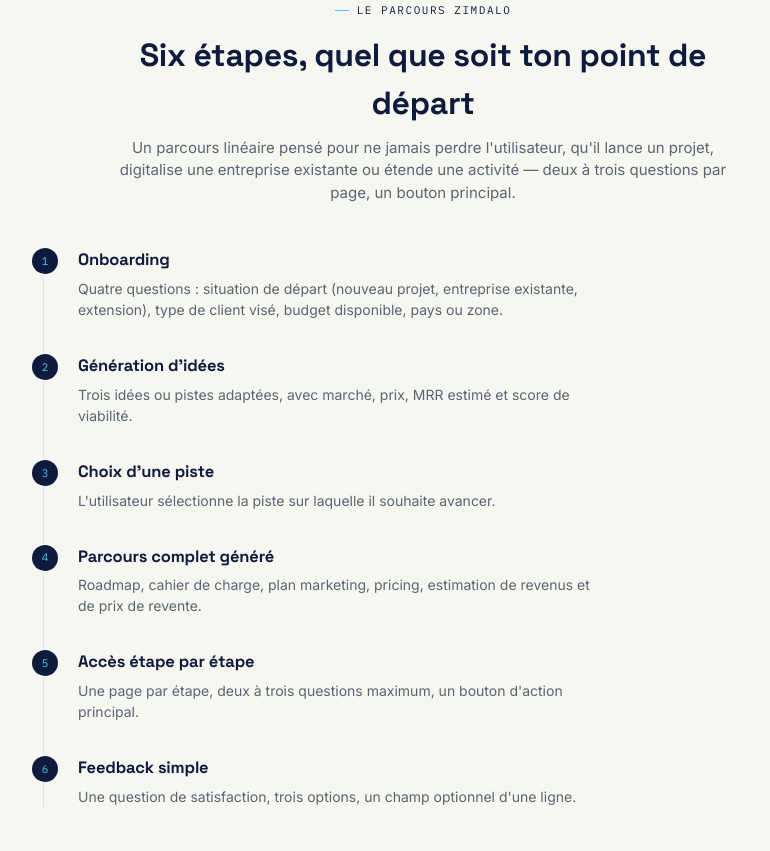
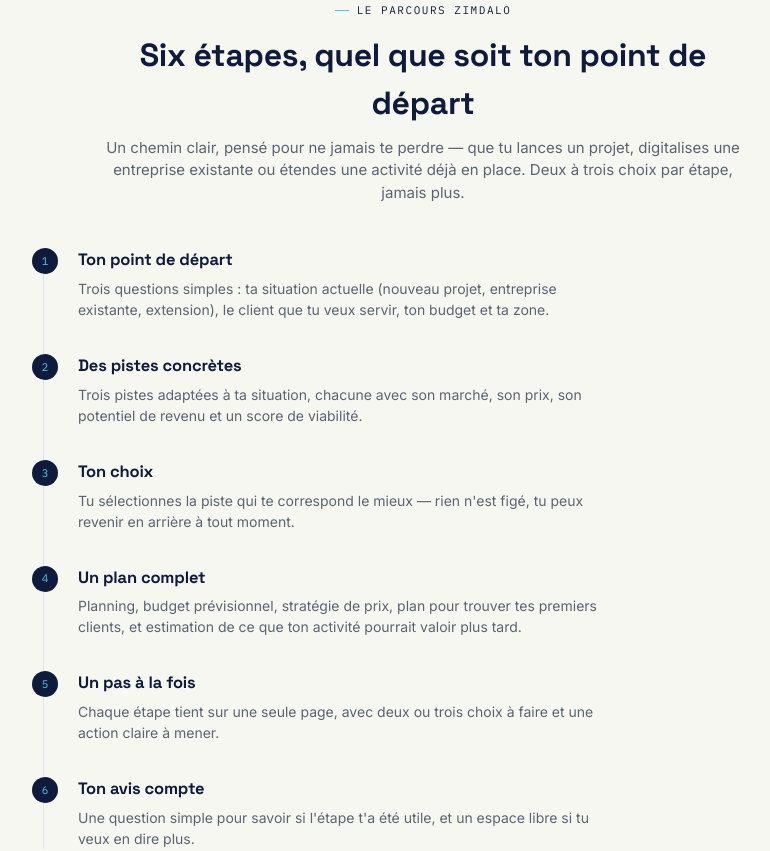
Before and after one commit to aimezaouli-arch/zimdalo-webapp, a React (Vite) app: page / in a window 1280 px wide. Shown: the part 2700-3551 px from the top of the page, without its empty margins (217-987 px from the left). Built offline with nearby package versions, Linux system fonts and the light colour scheme; no server answers.

Commit message:
Reecrit la section 'Six etapes' avec un ton business generique, moins centre sur le jargon technique de creation d'un web app (retrait de MRR/roadmap/onboarding au profit d'un vocabulaire accessible a tous les profils)

```diff
--- a/src/data/content.js
+++ b/src/data/content.js
@@ -215,12 +215,12 @@
 }
 
 export const steps = [
-  ["1", "Onboarding", "Quatre questions : situation de départ (nouveau projet, entreprise existante, extension), type de client visé, budget disponible, pays ou zone."],
-  ["2", "Génération d'idées", "Trois idées ou pistes adaptées, avec marché, prix, MRR estimé et score de viabilité."],
-  ["3", "Choix d'une piste", "L'utilisateur sélectionne la piste sur laquelle il souhaite avancer."],
-  ["4", "Parcours complet généré", "Roadmap, cahier de charge, plan marketing, pricing, estimation de revenus et de prix de revente."],
-  ["5", "Accès étape par étape", "Une page par étape, deux à trois questions maximum, un bouton d'action principal."],
-  ["6", "Feedback simple", "Une question de satisfaction, trois options, un champ optionnel d'une ligne."],
+  ["1", "Ton point de départ", "Trois questions simples : ta situation actuelle (nouveau projet, entreprise existante, extension), le client que tu veux servir, ton budget et ta zone."],
+  ["2", "Des pistes concrètes", "Trois pistes adaptées à ta situation, chacune avec son marché, son prix, son potentiel de revenu et un score de viabilité."],
+  ["3", "Ton choix", "Tu sélectionnes la piste qui te correspond le mieux — rien n'est figé, tu peux revenir en arrière à tout moment."],
+  ["4", "Un plan complet", "Planning, budget prévisionnel, stratégie de prix, plan pour trouver tes premiers clients, et estimation de ce que ton activité pourrait valoir plus tard."],
+  ["5", "Un pas à la fois", "Chaque étape tient sur une seule page, avec deux ou trois choix à faire et une action claire à mener."],
+  ["6", "Ton avis compte", "Une question simple pour savoir si l'étape t'a été utile, et un espace libre si tu veux en dire plus."],
 ];
 
 export const articles = [
--- a/src/pages/Home.jsx
+++ b/src/pages/Home.jsx
@@ -109,9 +109,9 @@
             </span>
             <h2>Six étapes, quel que soit ton point de départ</h2>
             <p>
-              Un parcours linéaire pensé pour ne jamais perdre l'utilisateur, qu'il lance un projet,
-              digitalise une entreprise existante ou étende une activité — deux à trois questions par
-              page, un bouton principal.
+              Un chemin clair, pensé pour ne jamais te perdre — que tu lances un projet, digitalises
+              une entreprise existante ou étendes une activité déjà en place. Deux à trois choix par
+              étape, jamais plus.
             </p>
           </div>
           <div className="steps-list">
--- a/src/useHashRoute.js
+++ b/src/useHashRoute.js
@@ -51,6 +51,9 @@
   if (hash.indexOf("#/outils/") === 0) {
     return { page: "tool", id: hash.replace("#/outils/", ""), plan: null, anchor: null };
   }
+  if (hash.indexOf("#/espace/") === 0) {
+    return { page: "espace-role", id: hash.replace("#/espace/", ""), plan: null, anchor: null };
+  }
   if (hash.indexOf("#/inscription/") === 0) {
     return { page: "inscription", id: null, plan: hash.replace("#/inscription/", ""), anchor: null };
   }
```
